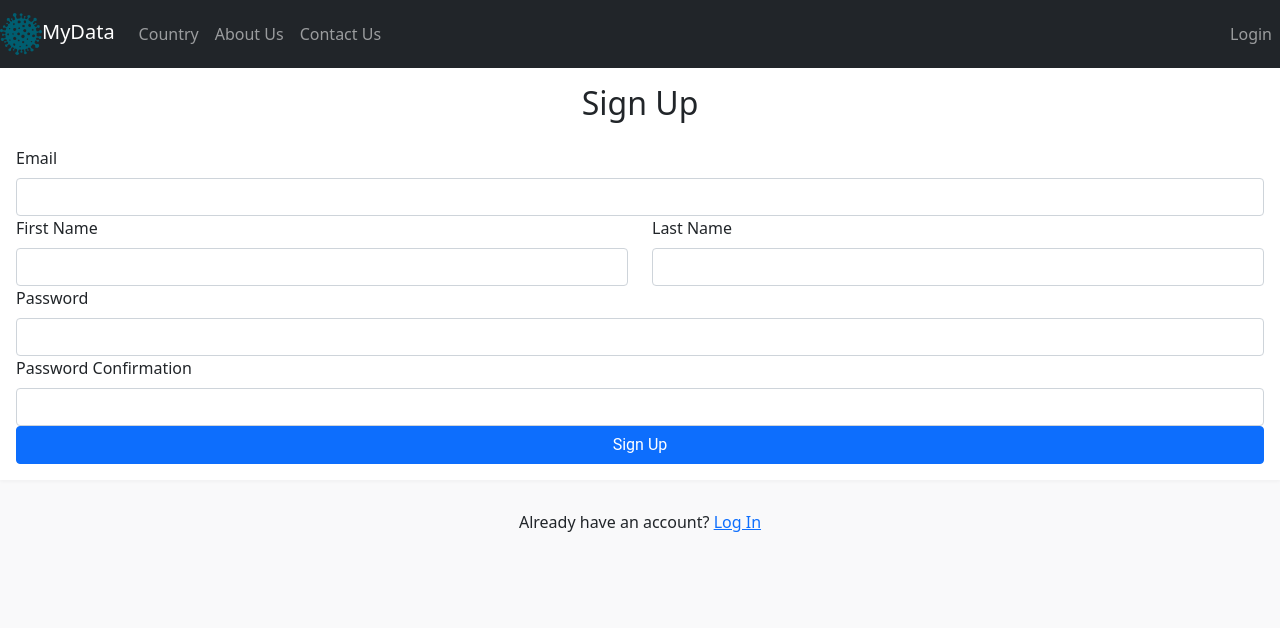
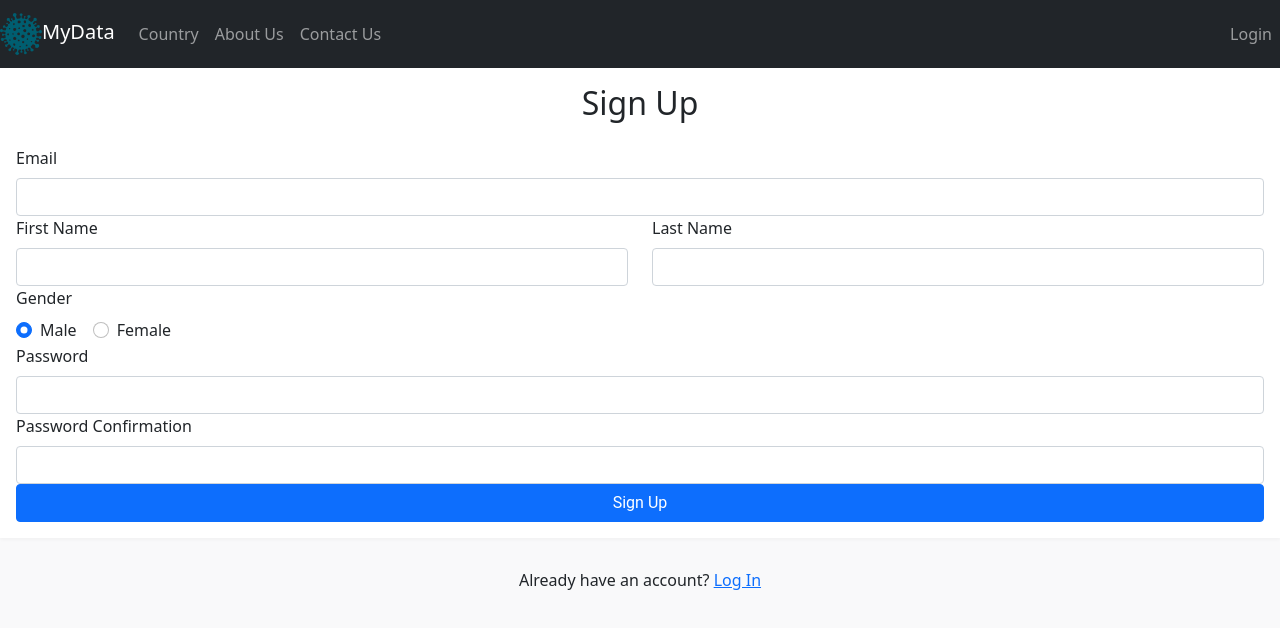
Before and after one commit to jingze321/FinalYearProject, a React (Create React App) app: page /signup in a window 1280 px wide. Shown: the top 628 px of the page. Built offline with nearby package versions, Linux system fonts and the light colour scheme; no server answers.

Commit message:
style: add gender select

```diff
--- a/src/components/account/SignUp.jsx
+++ b/src/components/account/SignUp.jsx
@@ -10,6 +10,8 @@ export function SignUp() {
   const passwordConfirmRef = useRef()
   const firstNameRef = useRef()
   const lastNameRef = useRef()
+  // const genderRef = useRef("male")
+  const [gender, setGender] = useState("male");
   const { signup } = useAuth()
   const { storeUserProfile } = useDatabase()
   const [error, setError] = useState("")
@@ -18,6 +20,13 @@ export function SignUp() {
   async function handleSubmit(e) {
     e.preventDefault()
 
+    if ((firstNameRef.current.value).length<1||(lastNameRef.current.value).length<1) {
+      return setError("First name and last name should more than 3 character")
+    }
+
+    if ((passwordRef.current.value).length <6) {
+      return setError("Passwords should more than 6 digits")
+    }
     if (passwordRef.current.value !== passwordConfirmRef.current.value) {
       return setError("Passwords do not match")
     }
@@ -27,7 +36,7 @@ export function SignUp() {
       setLoading(true)
       await signup(emailRef.current.value, passwordRef.current.value).then((credentials)=>{
 
-        storeUserProfile(firstNameRef.current.value, lastNameRef.current.value,credentials.user.uid)
+        storeUserProfile(firstNameRef.current.value, lastNameRef.current.value,gender,credentials.user.uid)
 
       })
 
@@ -72,6 +81,34 @@ export function SignUp() {
               </Row>
               </Container>
             </Form.Group>
+
+            <Form.Group id="gender">
+
+              <Form.Label>Gender</Form.Label>
+              <Row>
+                <Col>
+                  <Form.Check
+                    label="Male"
+                    inline
+                    name="group"
+                    type="radio"
+                    id={`male`}
+                    value="male"
+                    defaultChecked
+                    onChange={(e)=>setGender(e.target.value)}
+                  />
+                  <Form.Check
+                    label="Female"
+                    inline
+                    name="group"
+                    type="radio"
+                    value="female"
+                    id={`female`}
+                    onChange={(e)=>setGender(e.target.value)}
+                  />
+                </Col>
+              </Row>
+            </Form.Group>
             <Form.Group id="password">
               <Form.Label>Password</Form.Label>
               <Form.Control type="password" ref={passwordRef} required />
--- a/src/components/account/UpdateProfile.jsx
+++ b/src/components/account/UpdateProfile.jsx
@@ -13,6 +13,8 @@ export default function UpdateProfile() {
   const passwordConfirmRef = useRef()
   const firstNameRef = useRef()
   const lastNameRef = useRef()
+  const genderRef = useRef()
+  const [gender, setGender] = useState("male");
 
   const { currentUser, changePassword, changeEmail } = useAuth()
   const { changeProfileImage,getProfileImage,deleteProfileImage} = useStorage()
@@ -36,6 +38,7 @@ export default function UpdateProfile() {
     });
     fetchUserProfile().then((result)=>{
       setUserDetails(result);
+      setGender(result.gender)
     });
   },[getProfileImage,fetchUserProfile])
 
@@ -61,13 +64,21 @@ export default function UpdateProfile() {
 
   }
 
+  const handleOnChange = () => {
+  };
+
   const navigate = useNavigate()
 
   function handleSubmit(e) {
     e.preventDefault()
+    if ((passwordRef.current.value).length <6) {
+      return setError("Passwords should more than 6 digits")
+    }
+
     if (passwordRef.current.value !== passwordConfirmRef.current.value) {
       return setError("Passwords do not match")
     }
+
     if (!lastNameRef.current.value || !firstNameRef.current.value) {
       return setError("Name is required")
     }
@@ -86,7 +97,7 @@ export default function UpdateProfile() {
       promises.push(changeProfileImage(image))
     }
     if (lastNameRef&&firstNameRef){
-      promises.push(storeUserProfile(firstNameRef.current.value,lastNameRef.current.value))
+      promises.push(storeUserProfile(firstNameRef.current.value,lastNameRef.current.value,gender))
     }
 
     Promise.all(promises)
@@ -115,13 +126,14 @@ export default function UpdateProfile() {
       return;
     }
   }
+  return (
 
-  return (
     <>
       <Card>
         <Card.Body>
           <h2 className="text-center mb-4">Update Profile</h2>
           {error && <Alert variant="danger">{error}</Alert>}
+          {imageError && <Alert variant="danger">{imageError}</Alert>}
           <Form onSubmit={handleSubmit}>
             {/* {image && <Alert variant="danger">{image}</Alert>} */}
             <div className="text-center profile-image-container">
@@ -154,7 +166,7 @@ export default function UpdateProfile() {
                 <Form.Control
                   type="text"
                   ref={firstNameRef}
-                  value={userDetails?.fullName.firstName??''}
+                  defaultValue={userDetails?.fullName.firstName??''}
                   required
                 />
               </Col>
@@ -170,7 +182,36 @@ export default function UpdateProfile() {
               </Row>
               </Container>
             </Form.Group>
+            <Form.Group id="gender">
 
+            <Form.Label>Gender</Form.Label>
+              <Row>
+                <Col>
+                  <Form.Check
+                    label="Male"
+                    inline
+                    name="group"
+                    type="radio"
+                    id={`male`}
+                    value="male"
+                    checked={gender==="male"}
+                    onChange={(e)=>setGender("male")}
+                  />
+                </Col>
+                <Col>
+                  <Form.Check
+                    label="Female"
+                    inline
+                    name="group1"
+                    type="radio"
+                    value="female"
+                    id={`female`}
+                    checked={gender==="female"}
+                    onChange={(e)=>setGender("female")}
+                  />
+                </Col>
+              </Row>
+            </Form.Group>
             <Form.Group id="password">
               <Form.Label>Password</Form.Label>
               <Form.Control
```
